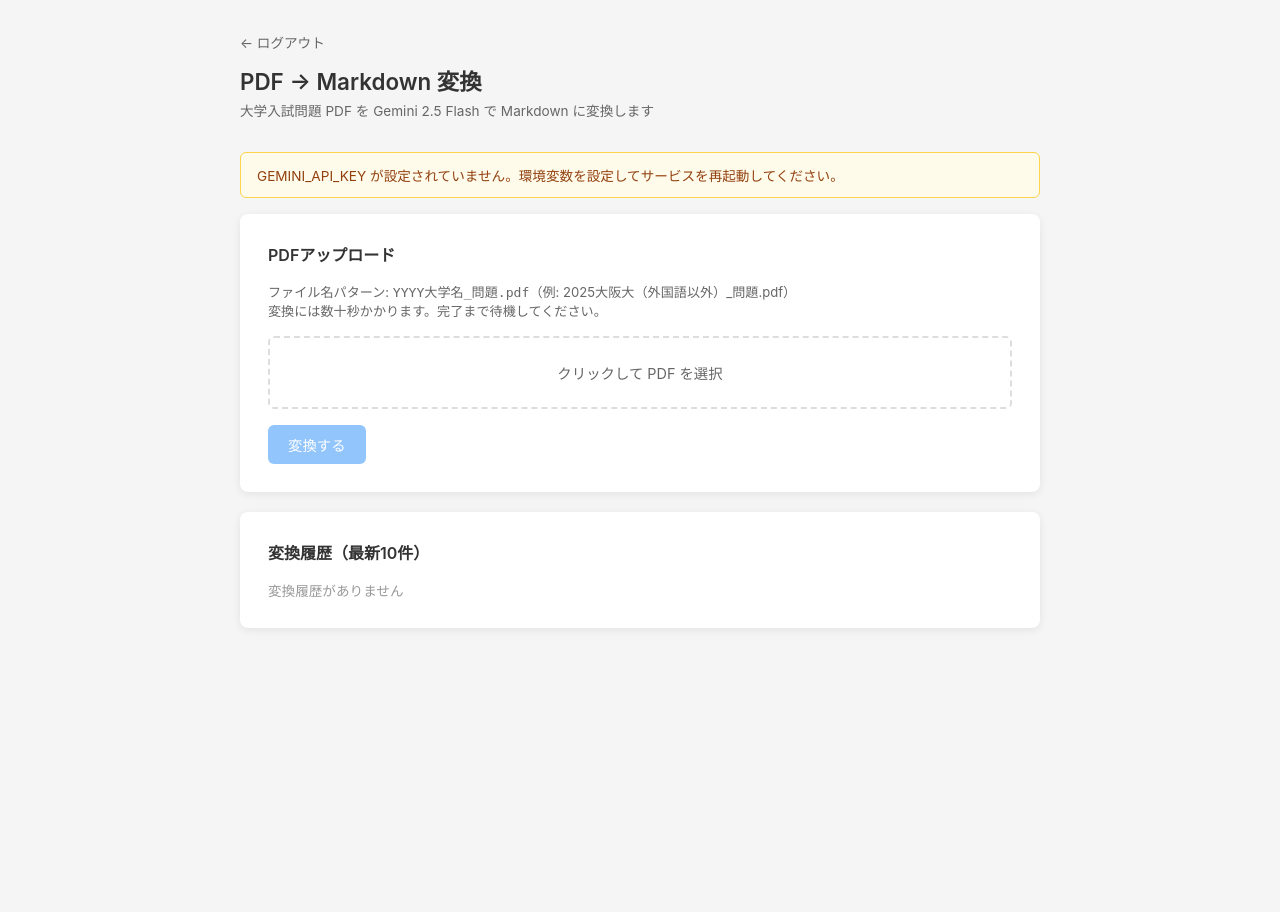
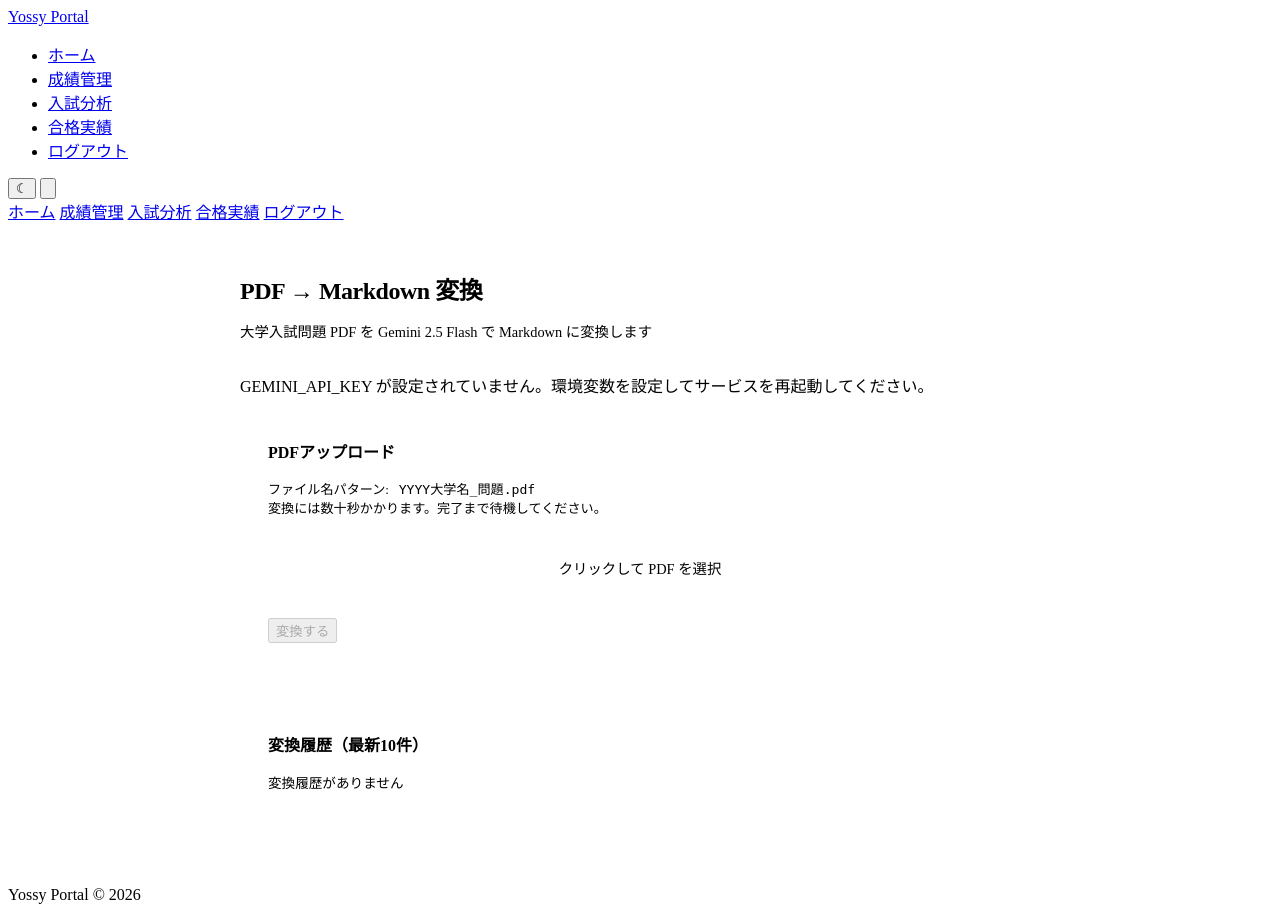
Before and after one commit to Yossy-AC/PythonScript_pdf2ocr2md, a FastAPI app: page / in a window 1280 px wide. Before the commit the page ends 597 px from the top, so only its background shows below. Run offline with FastAPI, Linux system fonts and the light colour scheme.

Commit message:
Portal統合: 共有デザインシステム適用
- index.html / result.html: portal.css CSS変数に移行
- uv.lock 追加

Co-Authored-By: Claude Opus 4.6 <noreply@anthropic.com>

```diff
--- a/templates/index.html
+++ b/templates/index.html
@@ -4,99 +4,75 @@
     <meta charset="UTF-8">
     <meta name="viewport" content="width=device-width, initial-scale=1.0">
     <title>PDF→Markdown 変換</title>
+    <script>
+    (function(){var t=localStorage.getItem("portal-theme");if(!t)t=window.matchMedia&&window.matchMedia("(prefers-color-scheme:dark)").matches?"dark":"light";document.documentElement.setAttribute("data-theme",t)})();
+    </script>
+    <link rel="stylesheet" href="/portal-assets/portal.css">
     <script src="https://unpkg.com/htmx.org@2.0.4/dist/htmx.min.js"></script>
     <style>
-        * { box-sizing: border-box; margin: 0; padding: 0; }
-        body {
-            font-family: -apple-system, BlinkMacSystemFont, "Segoe UI", sans-serif;
-            background: #f5f5f5;
-            color: #333;
-            padding: 2rem 1rem;
-        }
-        .container { max-width: 800px; margin: 0 auto; }
-        h1 { font-size: 1.4rem; font-weight: 600; margin-bottom: 0.25rem; }
-        .subtitle { color: #666; font-size: 0.85rem; margin-bottom: 2rem; }
+        .page-container { max-width: 800px; margin: 0 auto; padding: 2rem 1.5rem; }
+        .page-title { font-size: 1.5rem; font-weight: 700; letter-spacing: -0.02em; margin-bottom: 0.25rem; }
+        .page-subtitle { color: var(--p-text-secondary); font-size: 0.9rem; margin-bottom: 2rem; }
         .card {
-            background: white;
-            border-radius: 8px;
-            box-shadow: 0 2px 8px rgba(0,0,0,0.08);
+            background: var(--p-surface);
+            border: 0.5px solid var(--p-border-light);
+            border-radius: var(--p-radius);
             padding: 1.75rem;
             margin-bottom: 1.25rem;
         }
         .card h2 { font-size: 1rem; font-weight: 600; margin-bottom: 1rem; }
         .upload-area {
-            border: 2px dashed #ddd;
-            border-radius: 6px;
+            border: 2px dashed var(--p-border);
+            border-radius: var(--p-radius-sm);
             padding: 1.5rem;
             text-align: center;
             cursor: pointer;
-            transition: border-color 0.15s, background 0.15s;
+            transition: all var(--p-transition);
         }
-        .upload-area:hover { border-color: #2563eb; background: #eff6ff; }
+        .upload-area:hover { border-color: var(--p-accent); background: rgba(0,113,227,0.04); }
+        [data-theme="dark"] .upload-area:hover { background: rgba(41,151,255,0.06); }
         .upload-area input[type="file"] { display: none; }
-        .upload-area label { display: block; cursor: pointer; color: #666; font-size: 0.9rem; }
-        .upload-area .filename {
-            margin-top: 0.5rem; font-size: 0.85rem;
-            color: #2563eb; font-weight: 500;
-        }
-        .btn {
-            display: inline-block;
-            padding: 0.55rem 1.25rem;
-            border: none; border-radius: 6px;
-            font-size: 0.9rem; font-weight: 500;
-            cursor: pointer; transition: background 0.15s;
-        }
-        .btn-primary { background: #2563eb; color: white; }
-        .btn-primary:hover { background: #1d4ed8; }
-        .btn-primary:disabled { background: #93c5fd; cursor: not-allowed; }
+        .upload-area label { display: block; cursor: pointer; color: var(--p-text-secondary); font-size: 0.9rem; }
+        .upload-area .filename { margin-top: 0.5rem; font-size: 0.85rem; color: var(--p-accent); font-weight: 500; }
         .btn-row { margin-top: 1rem; display: flex; gap: 0.75rem; align-items: center; }
-        .warn-box {
-            background: #fffbeb; border: 1px solid #fcd34d;
-            border-radius: 6px; padding: 0.75rem 1rem;
-            font-size: 0.85rem; color: #92400e; margin-bottom: 1rem;
-        }
-        .spinner {
-            display: none;
-            width: 18px; height: 18px;
-            border: 2px solid #e5e7eb;
-            border-top-color: #2563eb;
-            border-radius: 50%;
-            animation: spin 0.7s linear infinite;
-        }
-        @keyframes spin { to { transform: rotate(360deg); } }
-        .htmx-request .spinner { display: inline-block; }
-        .htmx-request #submit-btn { display: none; }
-        .htmx-request .upload-hint { display: none; }
-
-        /* ログ表 */
-        table { width: 100%; border-collapse: collapse; font-size: 0.82rem; }
-        th { background: #f9fafb; font-weight: 600; text-align: left;
-             padding: 0.5rem 0.75rem; border-bottom: 1px solid #e5e7eb; }
-        td { padding: 0.45rem 0.75rem; border-bottom: 1px solid #f3f4f6; vertical-align: middle; }
-        .badge {
-            display: inline-block;
-            padding: 0.15rem 0.5rem; border-radius: 4px;
-            font-size: 0.75rem; font-weight: 500;
-        }
-        .badge-ok { background: #d1fae5; color: #065f46; }
-        .badge-warn { background: #fef3c7; color: #92400e; }
-        .badge-err { background: #fee2e2; color: #991b1b; }
-        .cost-row { font-size: 0.8rem; color: #666; margin-top: 0.5rem; }
-        a.back { font-size: 0.85rem; color: #666; text-decoration: none; }
-        a.back:hover { color: #333; }
-        a.dl-link { color: #2563eb; font-size: 0.82rem; text-decoration: none; }
+        .cost-row { font-size: 0.8rem; color: var(--p-text-secondary); margin-top: 0.5rem; }
+        a.dl-link { color: var(--p-accent); font-size: 0.82rem; text-decoration: none; }
         a.dl-link:hover { text-decoration: underline; }
         #result { margin-top: 0; }
     </style>
 </head>
 <body>
-    <div class="container">
-        <a class="back" href="/auth/logout">← ログアウト</a>
-        <h1 style="margin-top: 0.75rem;">PDF → Markdown 変換</h1>
-        <p class="subtitle">大学入試問題 PDF を Gemini 2.5 Flash で Markdown に変換します</p>
+    <!-- Navigation -->
+    <nav class="portal-nav">
+        <div class="portal-nav-inner">
+            <a href="/" class="portal-nav-brand">Yossy Portal</a>
+            <ul class="portal-nav-links">
+                <li><a href="/">ホーム</a></li>
+                <li><a href="/staff/admin">成績管理</a></li>
+                <li><a href="/staff/exam/">入試分析</a></li>
+                <li><a href="/staff/goukaku/">合格実績</a></li>
+                <li><a href="/auth/logout" class="portal-nav-logout">ログアウト</a></li>
+            </ul>
+            <button class="portal-theme-toggle" aria-label="テーマ切替">&#9790;</button>
+            <button class="portal-hamburger" aria-label="メニュー" aria-expanded="false">
+                <svg viewBox="0 0 20 20" fill="currentColor"><path fill-rule="evenodd" d="M3 5h14a1 1 0 010 2H3a1 1 0 010-2zm0 4h14a1 1 0 010 2H3a1 1 0 010-2zm0 4h14a1 1 0 010 2H3a1 1 0 010-2z"/></svg>
+            </button>
+        </div>
+    </nav>
+    <div class="portal-mobile-menu">
+        <a href="/">ホーム</a>
+        <a href="/staff/admin">成績管理</a>
+        <a href="/staff/exam/">入試分析</a>
+        <a href="/staff/goukaku/">合格実績</a>
+        <a href="/auth/logout" class="portal-nav-logout">ログアウト</a>
+    </div>
+
+    <div class="page-container">
+        <h1 class="page-title">PDF → Markdown 変換</h1>
+        <p class="page-subtitle">大学入試問題 PDF を Gemini 2.5 Flash で Markdown に変換します</p>
 
         {% if not api_ok %}
-        <div class="warn-box">
+        <div class="portal-warn">
             GEMINI_API_KEY が設定されていません。環境変数を設定してサービスを再起動してください。
         </div>
         {% endif %}
@@ -104,32 +80,21 @@
         <!-- アップロードフォーム -->
         <div class="card">
             <h2>PDFアップロード</h2>
-            <p style="font-size:0.82rem; color:#666; margin-bottom:1rem;">
-                ファイル名パターン: <code>YYYY大学名_問題.pdf</code>（例: 2025大阪大（外国語以外）_問題.pdf）<br>
+            <p style="font-size:0.82rem; color:var(--p-text-secondary); margin-bottom:1rem;">
+                ファイル名パターン: <code style="background:var(--p-bg-secondary); padding:0.1rem 0.4rem; border-radius:4px;">YYYY大学名_問題.pdf</code><br>
                 変換には数十秒かかります。完了まで待機してください。
             </p>
-            <form
-                hx-post="upload"
-                hx-target="#result"
-                hx-swap="innerHTML"
-                hx-encoding="multipart/form-data"
-                hx-indicator="#form-indicator"
-                id="upload-form"
-            >
+            <form hx-post="upload" hx-target="#result" hx-swap="innerHTML"
+                  hx-encoding="multipart/form-data" hx-indicator="#form-indicator" id="upload-form">
                 <div class="upload-area" onclick="document.getElementById('file-input').click()">
-                    <input type="file" id="file-input" name="file" accept=".pdf"
-                           onchange="updateFilename(this)">
-                    <label for="file-input" class="upload-hint">
-                        クリックして PDF を選択
-                    </label>
+                    <input type="file" id="file-input" name="file" accept=".pdf" onchange="updateFilename(this)">
+                    <label for="file-input" class="upload-hint">クリックして PDF を選択</label>
                     <div class="filename" id="filename-display" style="display:none;"></div>
                 </div>
                 <div class="btn-row" id="form-indicator">
-                    <button type="submit" class="btn btn-primary" id="submit-btn"
+                    <button type="submit" class="portal-btn portal-btn-primary" id="submit-btn"
                             {% if not api_ok %}disabled{% else %}disabled{% endif %}>変換する</button>
-                    <div class="spinner"></div>
-                    <span style="font-size:0.85rem; color:#666; display:none;"
-                          class="htmx-indicator">Gemini API に問い合わせ中...</span>
+                    <span class="htmx-indicator"><span class="portal-spinner"></span> Gemini API に問い合わせ中...</span>
                 </div>
             </form>
         </div>
@@ -141,7 +106,7 @@
         <div class="card">
             <h2>変換履歴（最新10件）</h2>
             {% if log_entries %}
-            <table>
+            <table class="portal-table">
                 <thead>
                     <tr>
                         <th>日時</th>
@@ -155,19 +120,19 @@
                 <tbody>
                     {% for row in log_entries %}
                     <tr>
-                        <td style="white-space:nowrap; color:#666;">{{ row.datetime or "" }}</td>
+                        <td style="white-space:nowrap;">{{ row.datetime or "" }}</td>
                         <td style="word-break:break-all;">{{ row.filename or "" }}</td>
                         <td>
                             {% if row.status == "完了" %}
-                            <span class="badge badge-ok">完了</span>
+                            <span class="portal-badge portal-badge-ok">完了</span>
                             {% elif row.status == "要確認" %}
-                            <span class="badge badge-warn">要確認</span>
+                            <span class="portal-badge portal-badge-warn">要確認</span>
                             {% else %}
-                            <span class="badge badge-err">{{ row.status or "" }}</span>
+                            <span class="portal-badge portal-badge-err">{{ row.status or "" }}</span>
                             {% endif %}
                         </td>
                         <td>{{ row.cost_yen or "—" }}</td>
-                        <td style="color:#666; font-size:0.78rem;">{{ row.note or "" }}</td>
+                        <td style="font-size:0.78rem;">{{ row.note or "" }}</td>
                         <td>
                             {% set stem = row.filename | replace('.pdf','') if row.filename else "" %}
                             {% if row.status in ["完了","要確認"] and stem %}
@@ -180,28 +145,27 @@
             </table>
             <p class="cost-row">通算コスト: {{ total_cost }} 円</p>
             {% else %}
-            <p style="color:#999; font-size:0.85rem;">変換履歴がありません</p>
+            <p style="color:var(--p-text-tertiary); font-size:0.85rem;">変換履歴がありません</p>
             {% endif %}
         </div>
     </div>
 
+    <footer class="portal-footer">Yossy Portal &copy; 2026</footer>
+
+    <script src="/portal-assets/portal-nav.js"></script>
     <script>
         function updateFilename(input) {
             const display = document.getElementById('filename-display');
             const btn = document.getElementById('submit-btn');
-            const hint = document.querySelector('.upload-hint');
             if (input.files && input.files[0]) {
                 display.textContent = input.files[0].name;
                 display.style.display = 'block';
                 {% if api_ok %}btn.disabled = false;{% endif %}
             } else {
                 display.style.display = 'none';
-                if (hint) hint.style.display = 'block';
                 btn.disabled = true;
             }
         }
-
-        // アップロード完了後にフォームをリセット
         document.getElementById('upload-form').addEventListener('htmx:afterRequest', function() {
             document.getElementById('file-input').value = '';
             document.getElementById('filename-display').style.display = 'none';
```
Also changed, not shown: templates/result.html (+11 -18 lines), 1 other file.
